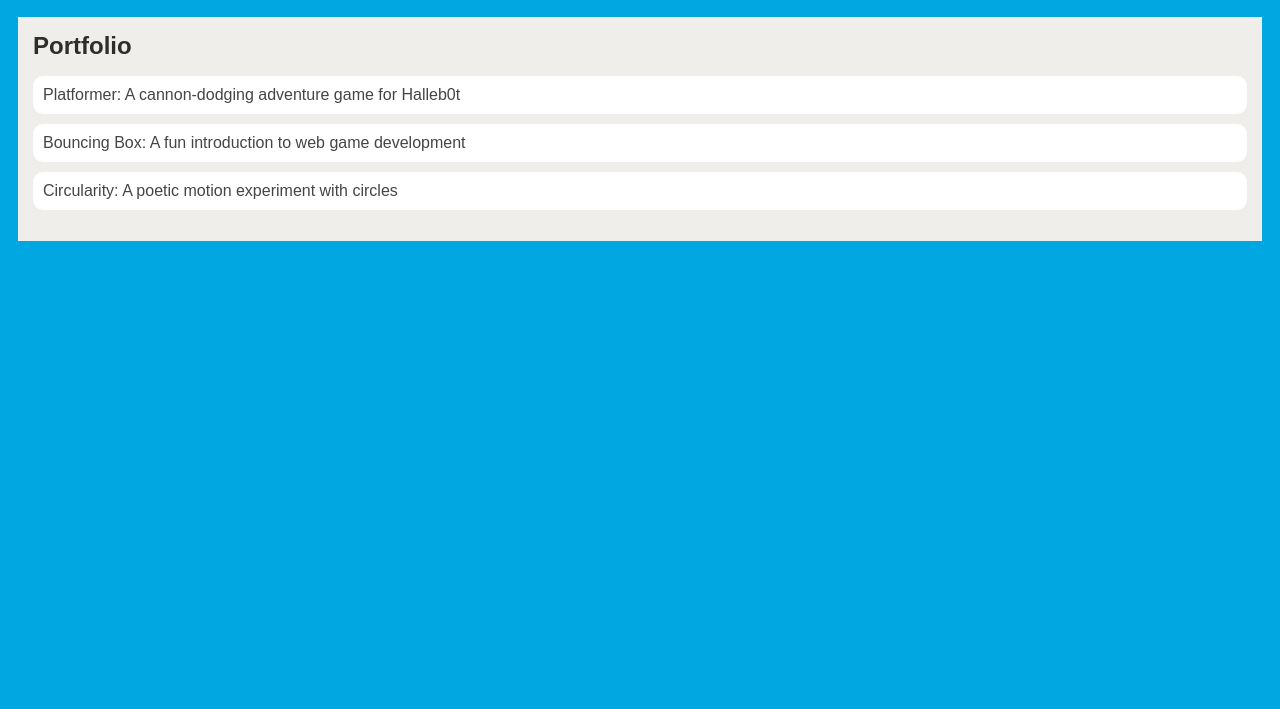
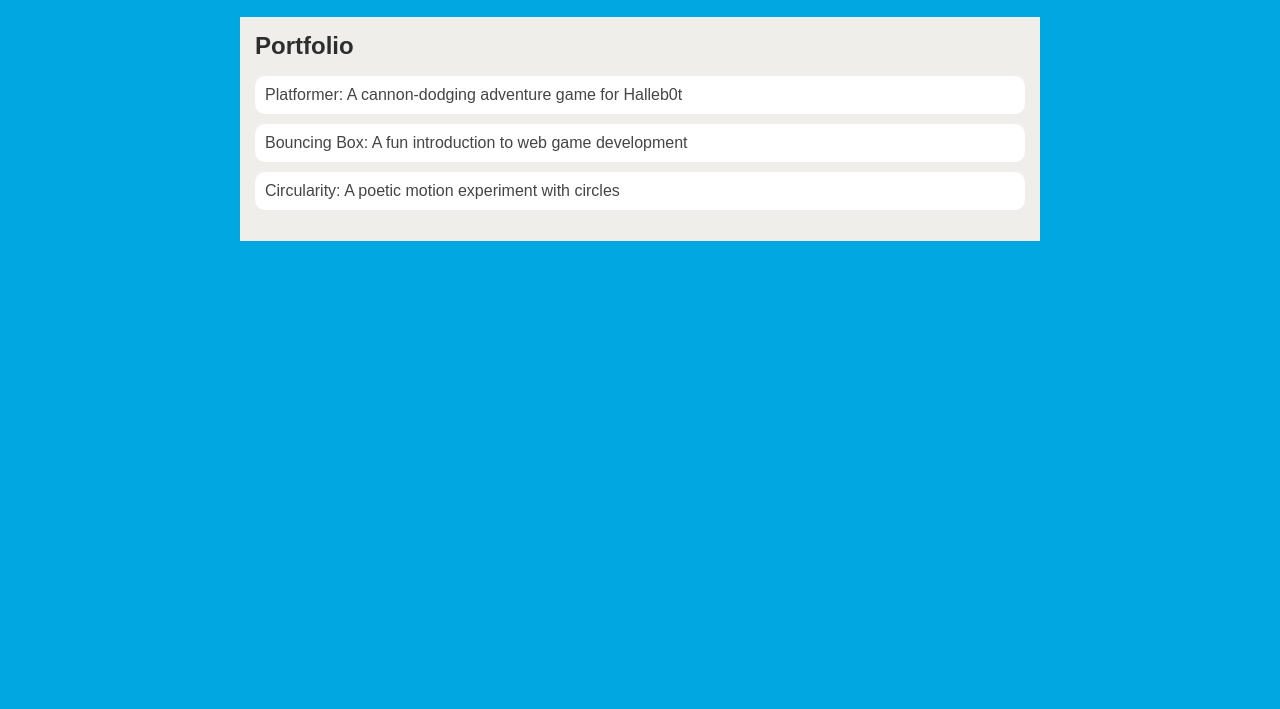
Before and after one commit to AloysiusCunningham/aloysiuscunningham.github.io, a plain HTML site: page portfolio.html in a window 1280 px wide. Shown: the part 91-800 px from the top of the page. Drawn offline with Linux system fonts and the light colour scheme.

Commit message:
fixed formatting issue

```diff
--- a/fsd-projects/platformer/platformer.js
+++ b/fsd-projects/platformer/platformer.js
@@ -41,6 +41,7 @@ $(function () {
 
 
     // TODO 3 - Create Collectables
+    createCollectable("diamond",)
 
 
 
--- a/portfolio.html
+++ b/portfolio.html
@@ -7,7 +7,7 @@
 
     <body>
         <!-- All Content goes here -->
-         <div id=""all-contents">
+         <div id="all-contents">
             <nav>
                 <h1>Mr. Aloysius's Advising Portal</h1>
                 <ul id=""nav-ul">
```
